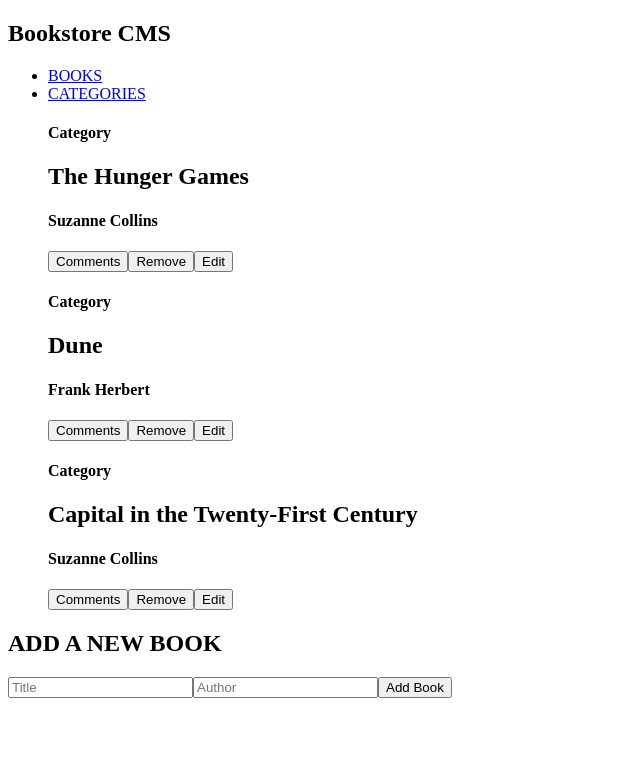
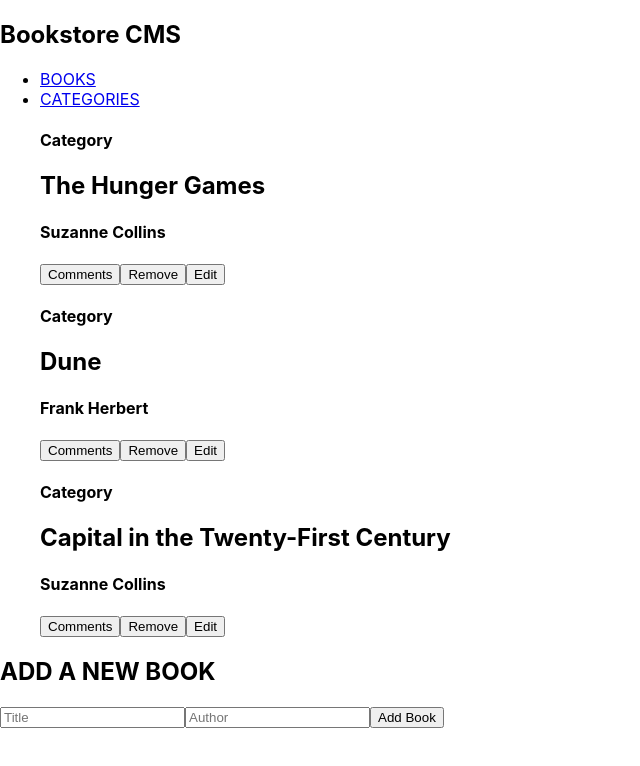
Before and after one commit to robinbenitezmora/bookstore, a React (Create React App) app: page / in a window 1280 px wide. Shown: the top 766 px of the page, without its empty margins (0-640 px from the left). Built offline with nearby package versions, Linux system fonts and the light colour scheme.

Commit message:
Apply another changes to fix the compilation issue

```diff
--- a/src/App.js
+++ b/src/App.js
@@ -3,6 +3,7 @@
 import Navbar from './components/navbar/Navbar';
 import Books from './pages/Books';
 import Categories from './pages/Categories';
+import './App.css';
 
 function App() {
   return (
--- a/src/components/book/Book.css
+++ b/src/components/book/Book.css
@@ -0,0 +1,10 @@
+.container-book {
+  display: flex;
+  flex-direction: column;
+  align-items: center;
+  justify-content: center;
+  width: 100%;
+  height: 100%;
+  background-color: #f5f5f5;
+  padding: 20px;
+}
--- a/src/index.js
+++ b/src/index.js
@@ -1,10 +1,11 @@
 import React from 'react';
 import ReactDOM from 'react-dom/client';
 import App from './App';
+import './index.css';
 
 const root = ReactDOM.createRoot(document.getElementById('root'));
 root.render(
   <React.StrictMode>
     <App />
-  </React.StrictMode>
+  </React.StrictMode>,
 );
```
Also changed, not shown: package.json (+10 -0 lines), src/components/book/Book.jsx (+7 -6 lines), 1 other file (tests, documents, lock files or other folders).
